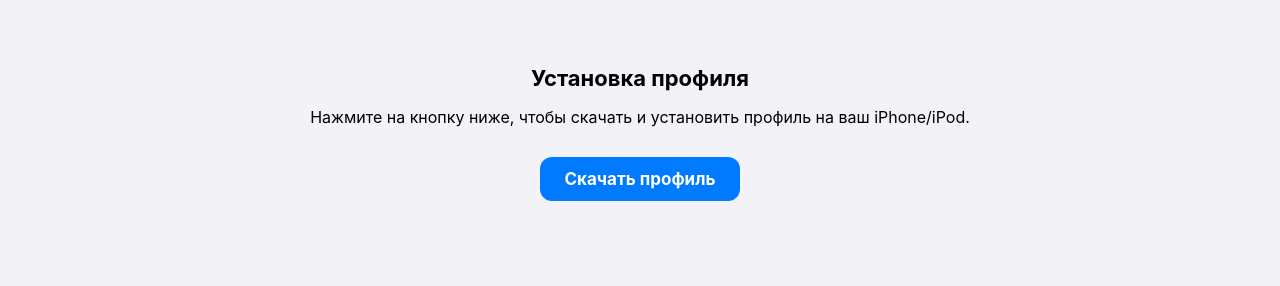
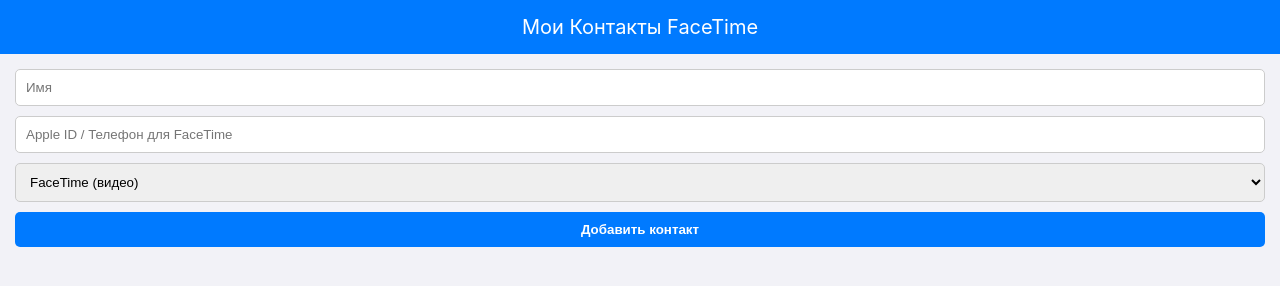
Before and after one commit to kostyapskddfg/settings, a plain HTML site: page dsett.html in a window 1280 px wide. Drawn offline with Linux system fonts and the light colour scheme.

Commit message:
Update dsett.html

```diff
--- a/dsett.html
+++ b/dsett.html
@@ -1,44 +1,63 @@
 <!DOCTYPE html>
 <html lang="ru">
 <head>
-  <meta charset="UTF-8">
-  <title>Скачать профиль</title>
-  <meta name="viewport" content="width=device-width, initial-scale=1.0">
-  <style>
-    body {
-      margin: 0;
-      font-family: -apple-system, BlinkMacSystemFont, "Helvetica Neue", sans-serif;
-      background: #f2f2f7;
-      color: #000;
-      text-align: center;
-      padding: 50px 20px;
-    }
-    h1 {
-      font-size: 22px;
-      margin-bottom: 10px;
-    }
-    p {
-      font-size: 16px;
-      margin-bottom: 30px;
-    }
-    a.download-btn {
-      display: inline-block;
-      background: #007aff;
-      color: #fff;
-      padding: 12px 25px;
-      border-radius: 12px;
-      text-decoration: none;
-      font-weight: bold;
-      font-size: 17px;
-    }
-    a.download-btn:active {
-      background: #0051a8;
-    }
-  </style>
+<meta charset="UTF-8">
+<meta name="viewport" content="width=device-width, initial-scale=1.0">
+<title>Мои Контакты FaceTime</title>
+<style>
+body { font-family: -apple-system, BlinkMacSystemFont, sans-serif; background: #f2f2f7; margin:0; padding:0;}
+header { background:#007aff; color:white; padding:15px; text-align:center; font-size:20px;}
+ul { list-style:none; padding:0; margin:0;}
+li { background:white; margin:10px 15px; padding:15px; border-radius:10px; box-shadow:0 1px 3px rgba(0,0,0,0.1); display:flex; justify-content:space-between; align-items:center;}
+a { text-decoration:none; color:#007aff;}
+form { display:flex; flex-direction: column; margin:15px;}
+input, select { margin-bottom:10px; padding:10px; border-radius:5px; border:1px solid #ccc;}
+button { padding:10px; border:none; border-radius:5px; background:#007aff; color:white; font-weight:bold;}
+</style>
 </head>
 <body>
-  <h1>Установка профиля</h1>
-  <p>Нажмите на кнопку ниже, чтобы скачать и установить профиль на ваш iPhone/iPod.</p>
-  <a href="fakesettings.mobileconfig" class="download-btn">Скачать профиль</a>
+<header>Мои Контакты FaceTime</header>
+
+<form id="contactForm">
+<input type="text" id="name" placeholder="Имя">
+<input type="text" id="value" placeholder="Apple ID / Телефон для FaceTime">
+<select id="type">
+  <option value="facetime">FaceTime (видео)</option>
+  <option value="facetime-audio">FaceTime (аудио)</option>
+  <option value="sms">SMS</option>
+  <option value="mailto">Почта</option>
+</select>
+<button type="submit">Добавить контакт</button>
+</form>
+
+<ul id="contactsList"></ul>
+
+<script>
+let contacts = JSON.parse(localStorage.getItem('contacts') || '[]');
+
+function renderContacts(){
+  const list = document.getElementById('contactsList');
+  list.innerHTML = '';
+  contacts.forEach(c=>{
+    const li = document.createElement('li');
+    li.innerHTML = `<span>${c.name}</span> <a href="${c.type}:${c.value}">Открыть</a>`;
+    list.appendChild(li);
+  });
+}
+
+document.getElementById('contactForm').addEventListener('submit', function(e){
+  e.preventDefault();
+  const name = document.getElementById('name').value.trim();
+  const value = document.getElementById('value').value.trim();
+  const type = document.getElementById('type').value;
+  if(!name || !value) return;
+  contacts.push({name,value,type});
+  localStorage.setItem('contacts', JSON.stringify(contacts));
+  renderContacts();
+  this.reset();
+});
+
+renderContacts();
+</script>
 </body>
 </html>
```
